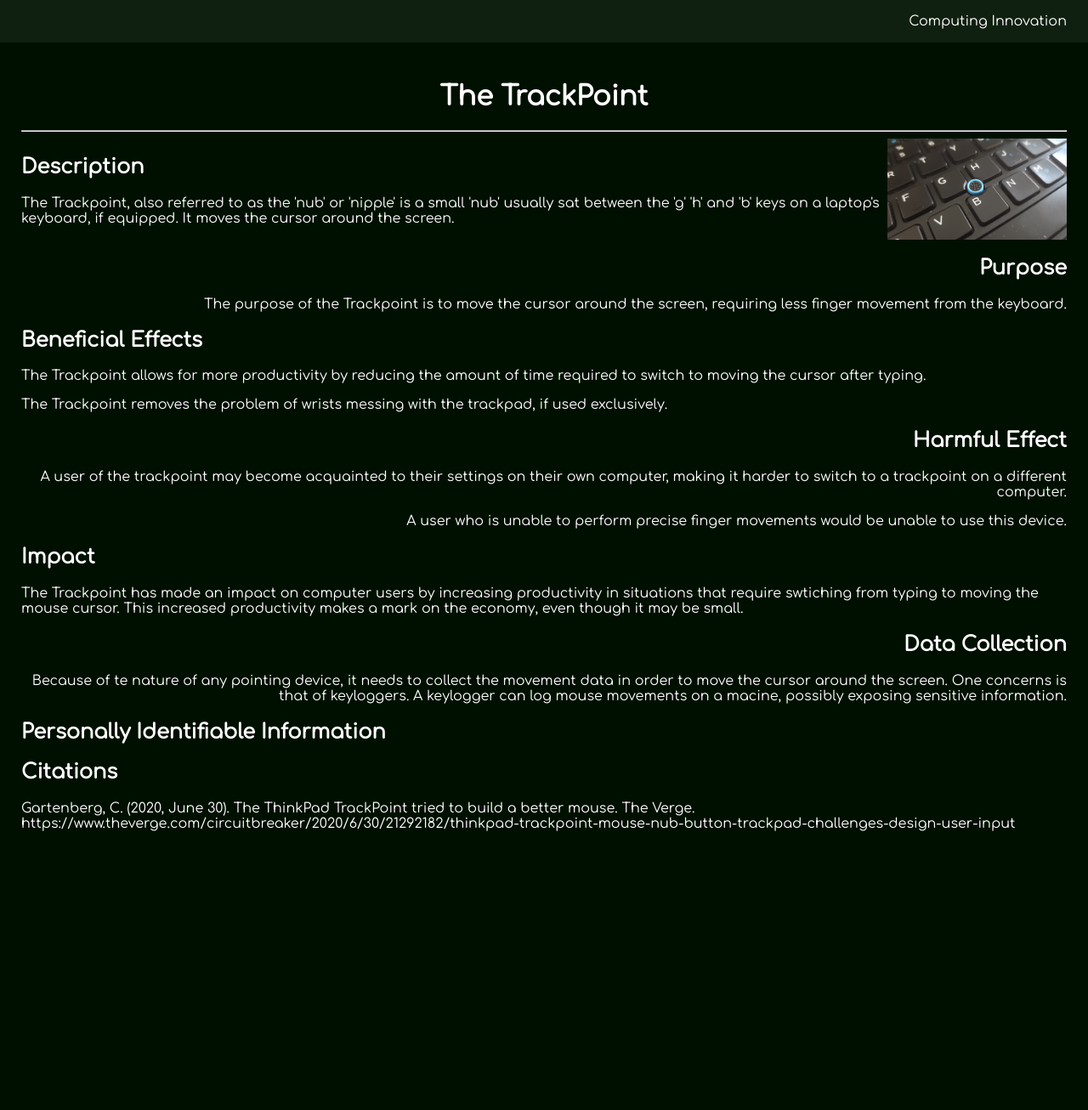
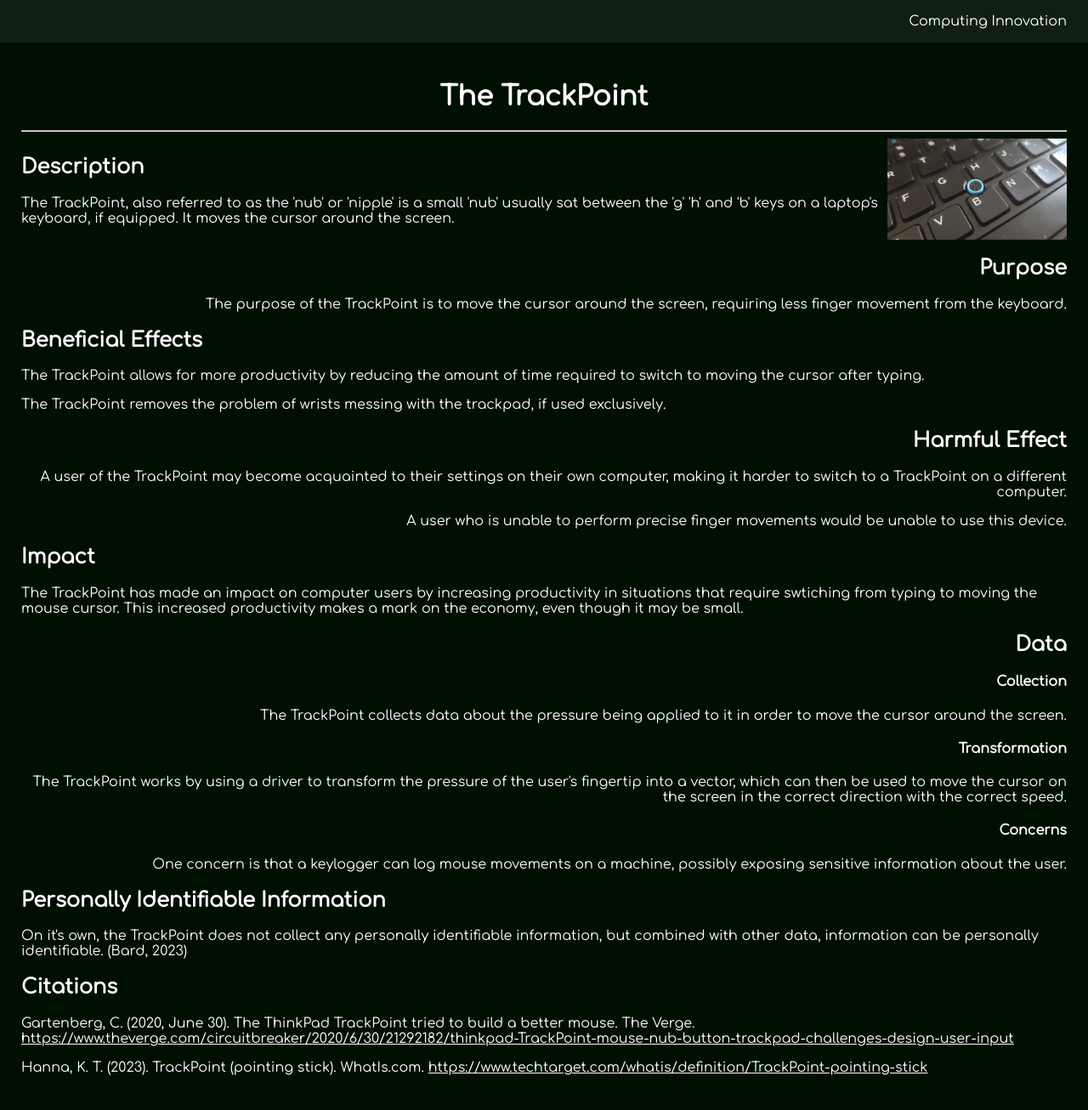
Before and after one commit to Nater0214/nater-website-2, a Django app: page /projects/computing-innovation in a window 1280 px wide. Shown: the whole page at 85% size. Before the commit the page ends 978 px from the top, so only its background shows below. Run offline with Django 4.2, Linux system fonts and the light colour scheme.

Commit message:
Update Computing Innovation

```diff
--- a/root/templates/computing_innovation.html
+++ b/root/templates/computing_innovation.html
@@ -14,38 +14,45 @@
             <div id="descriptionDiv" class="alignedLeft" style="display: flex; flex-direction: row; justify-content: space-between;">
                 <div>
                     <h2>Description</h2>
-                    <p>The Trackpoint, also referred to as the 'nub' or 'nipple' is a small 'nub' usually sat between the 'g' 'h' and 'b' keys on a laptop's keyboard, if equipped. It moves the cursor around the screen.</p>
+                    <p>The TrackPoint, also referred to as the 'nub' or 'nipple' is a small 'nub' usually sat between the 'g' 'h' and 'b' keys on a laptop's keyboard, if equipped. It moves the cursor around the screen.</p>
                 </div>
                 <img id="myTrackpointImage" src="{% static "root/computing-innovation/myTrackpoint.jpg" %}" style="max-height: 0px">
             </div>
             <div class="alignedRight">
                 <h2>Purpose</h2>
-                <p>The purpose of the Trackpoint is to move the cursor around the screen, requiring less finger movement from the keyboard.</p>
+                <p>The purpose of the TrackPoint is to move the cursor around the screen, requiring less finger movement from the keyboard.</p>
             </div>
             <div class="alignedLeft">
                 <h2>Beneficial Effects</h2>
-                <p>The Trackpoint allows for more productivity by reducing the amount of time required to switch to moving the cursor after typing.</p>
-                <p>The Trackpoint removes the problem of wrists messing with the trackpad, if used exclusively.</p>
+                <p>The TrackPoint allows for more productivity by reducing the amount of time required to switch to moving the cursor after typing.</p>
+                <p>The TrackPoint removes the problem of wrists messing with the trackpad, if used exclusively.</p>
             </div>
             <div class="alignedRight">
                 <h2>Harmful Effect</h2>
-                <p>A user of the trackpoint may become acquainted to their settings on their own computer, making it harder to switch to a trackpoint on a different computer.</p>
+                <p>A user of the TrackPoint may become acquainted to their settings on their own computer, making it harder to switch to a TrackPoint on a different computer.</p>
                 <p>A user who is unable to perform precise finger movements would be unable to use this device.</p>
             </div>
             <div class="alignedLeft">
                 <h2>Impact</h2>
-                <p>The Trackpoint has made an impact on computer users by increasing productivity in situations that require swtiching from typing to moving the mouse cursor. This increased productivity makes a mark on the economy, even though it may be small.</p>
+                <p>The TrackPoint has made an impact on computer users by increasing productivity in situations that require swtiching from typing to moving the mouse cursor. This increased productivity makes a mark on the economy, even though it may be small.</p>
             </div>
             <div class="alignedRight">
-                <h2>Data Collection</h2>
-                <p>Because of te nature of any pointing device, it needs to collect the movement data in order to move the cursor around the screen. One concerns is that of keyloggers. A keylogger can log mouse movements on a macine, possibly exposing sensitive information.</p>
+                <h2>Data</h2>
+                <h4>Collection</h4>
+                <p>The TrackPoint collects data about the pressure being applied to it in order to move the cursor around the screen.</p>
+                <h4>Transformation</h4>
+                <p>The TrackPoint works by using a driver to transform the pressure of the user's fingertip into a vector, which can then be used to move the cursor on the screen in the correct direction with the correct speed.</p>
+                <h4>Concerns</h4>
+                <p>One concern is that a keylogger can log mouse movements on a machine, possibly exposing sensitive information about the user.</p>
             </div>
             <div class="alignedLeft">
                 <h2>Personally Identifiable Information</h2>
+                <p>On it's own, the TrackPoint does not collect any personally identifiable information, but combined with other data, information can be personally identifiable. (Bard, 2023)</p>
             </div>
             <div>
                 <h2>Citations</h2>
-                <p>Gartenberg, C. (2020, June 30). The ThinkPad TrackPoint tried to build a better mouse. The Verge. https://www.theverge.com/circuitbreaker/2020/6/30/21292182/thinkpad-trackpoint-mouse-nub-button-trackpad-challenges-design-user-input</p>
+                <p>Gartenberg, C. (2020, June 30). The ThinkPad TrackPoint tried to build a better mouse. The Verge. <a>https://www.theverge.com/circuitbreaker/2020/6/30/21292182/thinkpad-TrackPoint-mouse-nub-button-trackpad-challenges-design-user-input</a></p>
+                <p>Hanna, K. T. (2023). TrackPoint (pointing stick). WhatIs.com. <a>https://www.techtarget.com/whatis/definition/TrackPoint-pointing-stick</a></p>
             </div>
         </div>
     </body>
```
